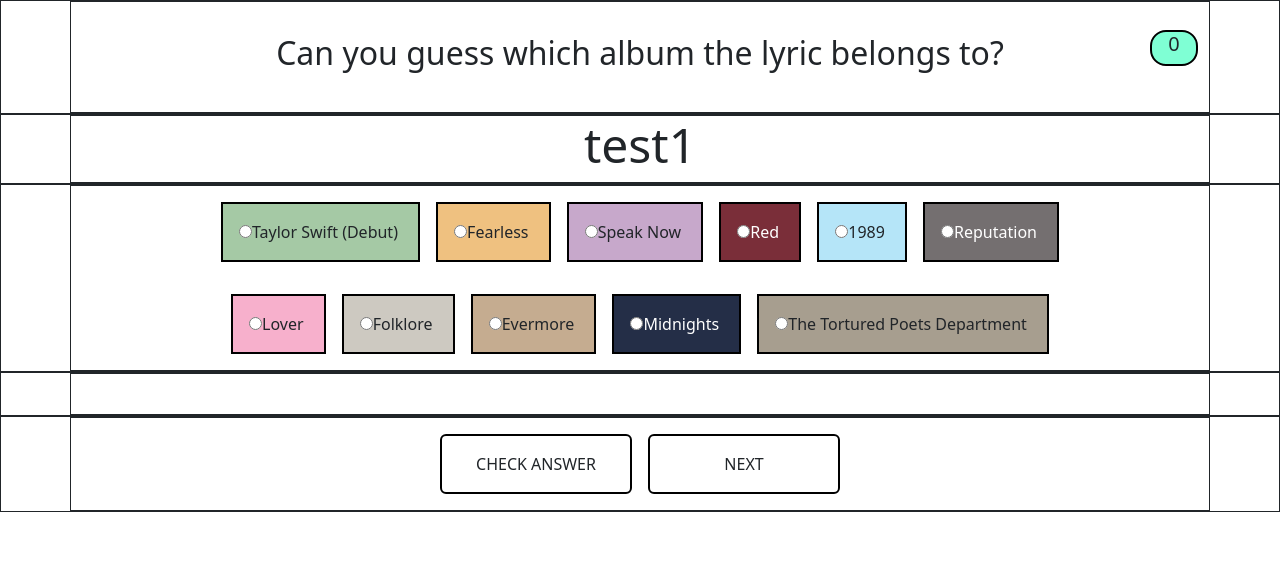
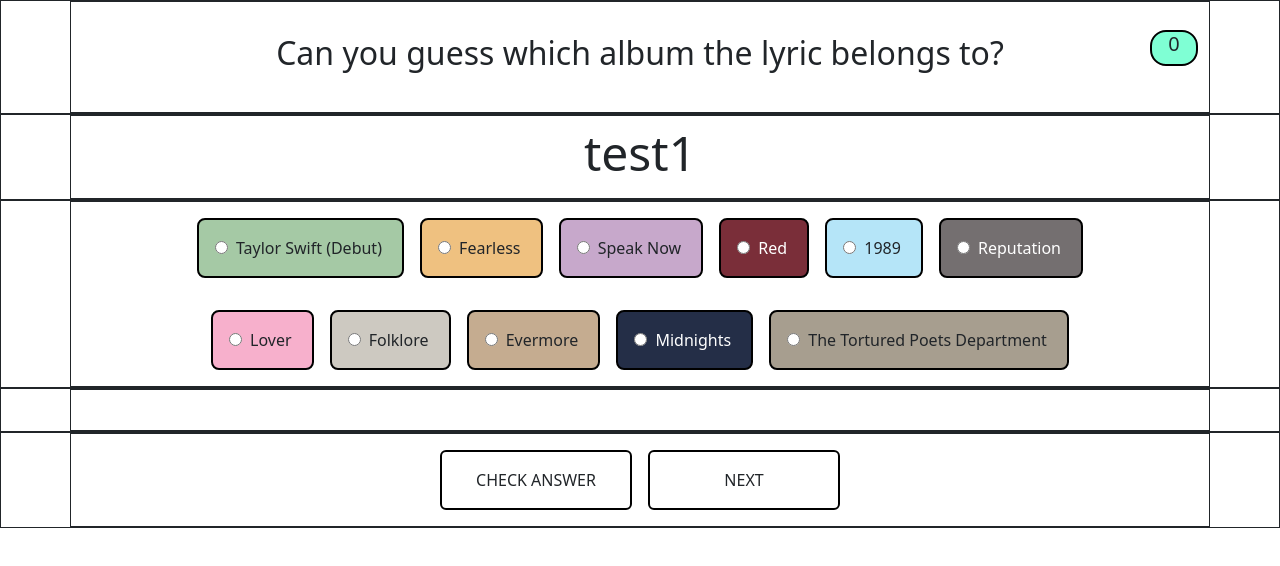
Before and after one commit to sannadgtl/lyrics-game, a plain HTML site: page index.html in a window 1280 px wide. Drawn offline with nearby package versions, Linux system fonts and the light colour scheme.

Commit message:
btn border radius

```diff
--- a/index.html
+++ b/index.html
@@ -25,7 +25,7 @@
     </div>
     <div class="section border border-dark">
       <div class="container border border-dark">
-        <h1 class="text-center lyric"></h1>
+        <h1 class="text-center py-2 lyric"></h1>
       </div>
     </div>
     <div class="section border border-dark">
--- a/style.css
+++ b/style.css
@@ -30,7 +30,12 @@ h1 {
 .btn-container {
   padding: 1rem;
   border: 2px solid black;
+  border-radius: 0.5rem;
   margin-inline: 0.5rem;
+}
+
+.answer {
+    margin-right: 0.5rem;
 }
 
 /* individual answer btns */
```
